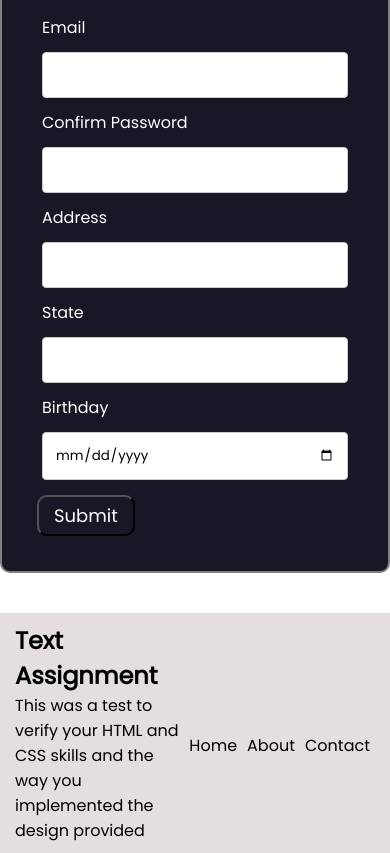
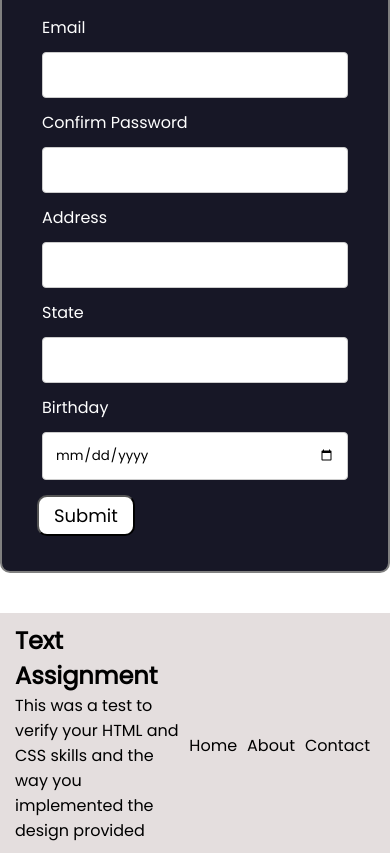
Before and after one commit to poojaduddalwar/Vibencode_Assessment_Task1, a plain HTML site: page index.html in a window 390 px wide. Shown: the part 1491-2344 px from the top of the page. Drawn offline with Linux system fonts and the light colour scheme; a web font is replaced by a local one.

Commit message:
second commit

```diff
--- a/style.css
+++ b/style.css
@@ -143,6 +143,12 @@ footer div.fcontent2 ul li {
   padding: 5px;
 }
 
+@media (max-width: 675px) {
+  div.form {
+    width: auto;
+  }
+}
+
 @media (max-width: 459px) {
   body {
     background-color: white;
@@ -180,4 +186,9 @@ footer div.fcontent2 ul li {
     color: white;
     background-color: rgb(23, 23, 38);
   }
+
+  div.form form button {
+    color: black;
+    background-color: white;
+  }
 }
```
